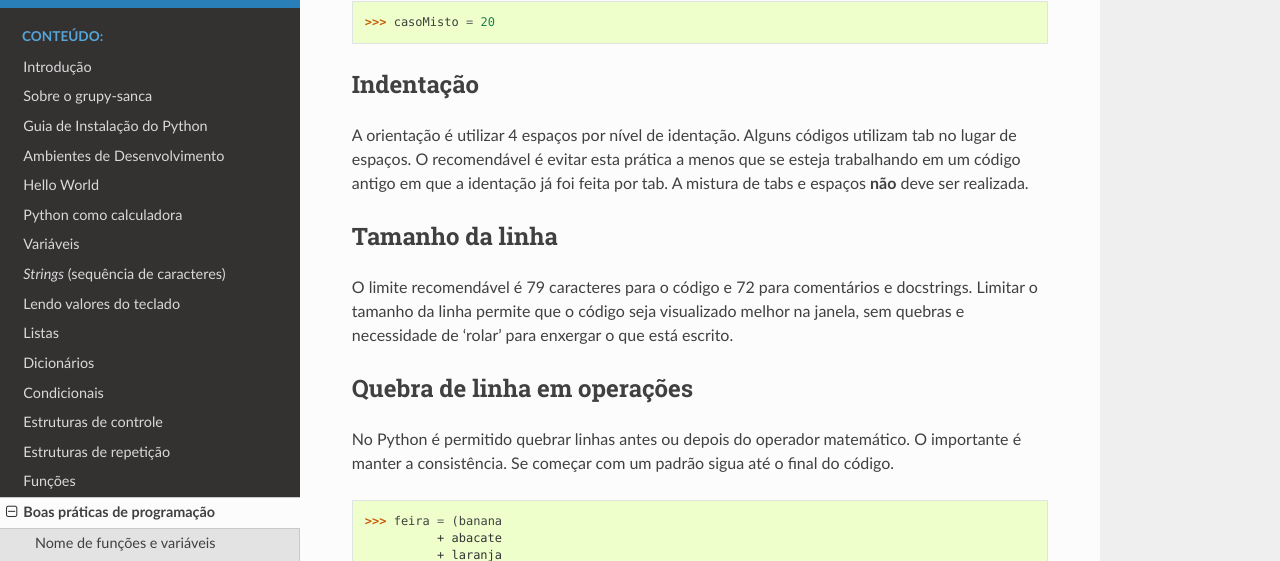
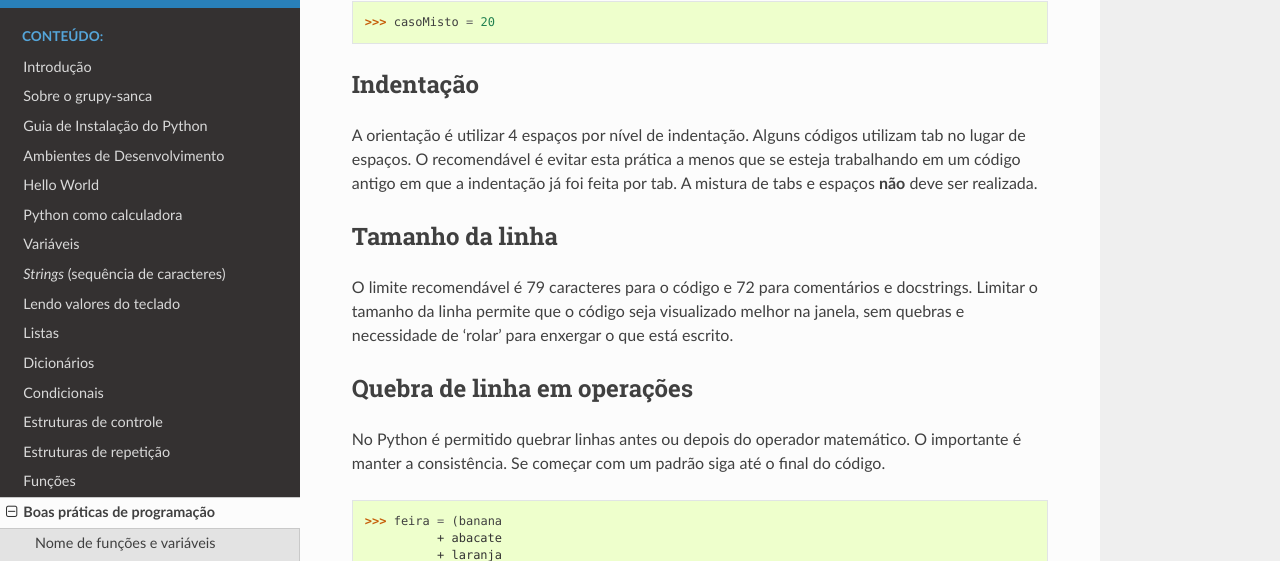
Before and after one commit to grupy-sanca/curso-python, a Sphinx documentation site: the page built from source/boas_praticas.rst, in a window 1280 px wide and 900 px high, scrolled down 550 px. Shown: the part 132-693 px from the top of the window. Built offline with Sphinx 7.4.7 and the Read the Docs theme 2.0.0, drawn with Linux system fonts in a browser that asks for light colours.

Commit message:
Ajuste português

```diff
--- a/source/boas_praticas.rst
+++ b/source/boas_praticas.rst
@@ -29,8 +29,8 @@ O uso misturado, ou seja, no qual uma palavra com letras minúsculas é seguido
 Indentação
 ----------
 
-A orientação é utilizar 4 espaços por nível de identação.
-Alguns códigos utilizam tab no lugar de espaços. O recomendável é evitar esta prática a menos que se esteja trabalhando em um código antigo em que a identação já foi feita por tab. A mistura de tabs e espaços **não** deve ser realizada.
+A orientação é utilizar 4 espaços por nível de indentação.
+Alguns códigos utilizam tab no lugar de espaços. O recomendável é evitar esta prática a menos que se esteja trabalhando em um código antigo em que a indentação já foi feita por tab. A mistura de tabs e espaços **não** deve ser realizada.
 
 Tamanho da linha
 ----------------
@@ -40,7 +40,7 @@ Limitar o tamanho da linha permite que o código seja visualizado melhor na jane
 Quebra de linha em operações
 ----------------------------
 No Python é permitido quebrar linhas antes ou depois do operador matemático. O importante é manter a consistência.
-Se começar com um padrão sigua até o final do código.
+Se começar com um padrão siga até o final do código.
 
 .. doctest::
 
```
